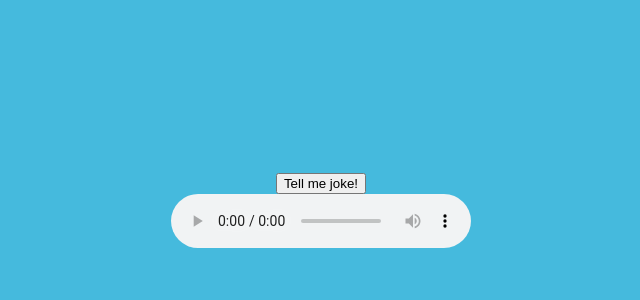
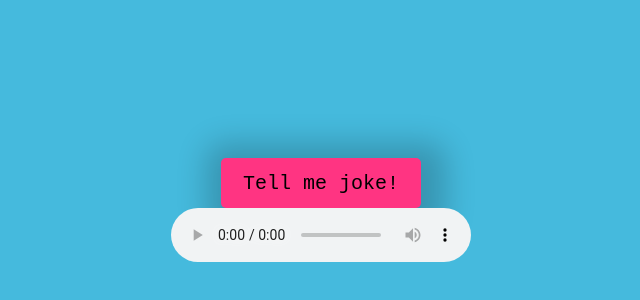
Before and after one commit to DawidJasko/Joke-Teller, a plain HTML site: page index.html in a window 1280 px wide. Shown: the part 190-490 px from the top of the page, without its empty margins (319-959 px from the left). Drawn offline with Linux system fonts and the light colour scheme.

Commit message:
add style button

```diff
--- a/style.css
+++ b/style.css
@@ -19,3 +19,41 @@ body {
   background-position: left center;
   background-repeat: no-repeat;
 }
+
+button {
+  cursor: pointer;
+  outline: none;
+  width: 200px;
+  height: 50px;
+  font-family: 'Courier New', Courier, monospace;
+  font-size: 20px;
+  background: #ff3482;
+  border: none;
+  border-radius: 5px;
+  box-shadow: 2px 2px 20px 10px rgba(0, 0, 0, 0.2);
+}
+
+button:hover {
+  filter: brightness(95%);
+}
+
+button:active {
+  transform: scale(0.98);
+}
+
+button:disabled {
+  cursor: default;
+  filter: brightness(30%);
+}
+
+/* Media Query: tablet or smaler */
+@media screen and (max-width: 1000px) {
+  .container {
+    background-position: center center;
+    background-size: cover;
+  }
+}
+
+button {
+  box-shadow: 5px 5px 30px 20px rgba(0, 0, 0, 0.2);
+}
```
